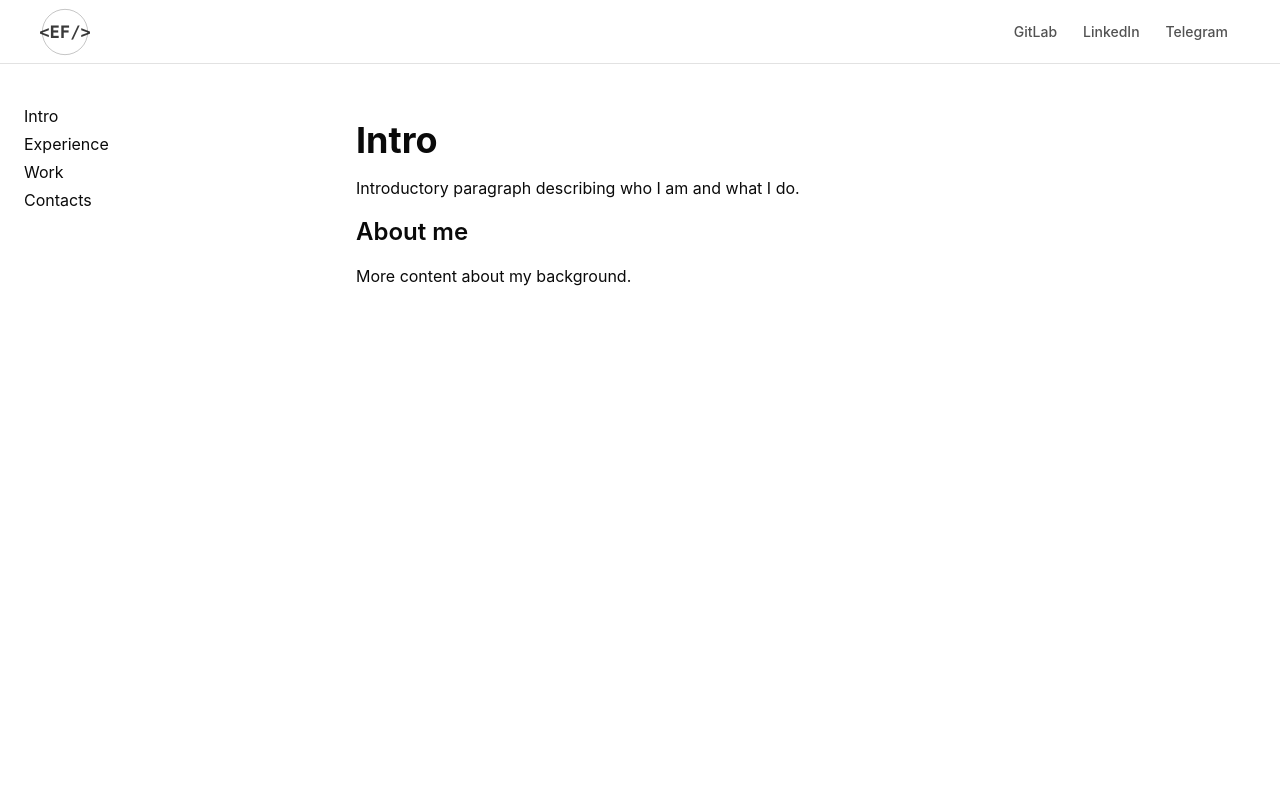
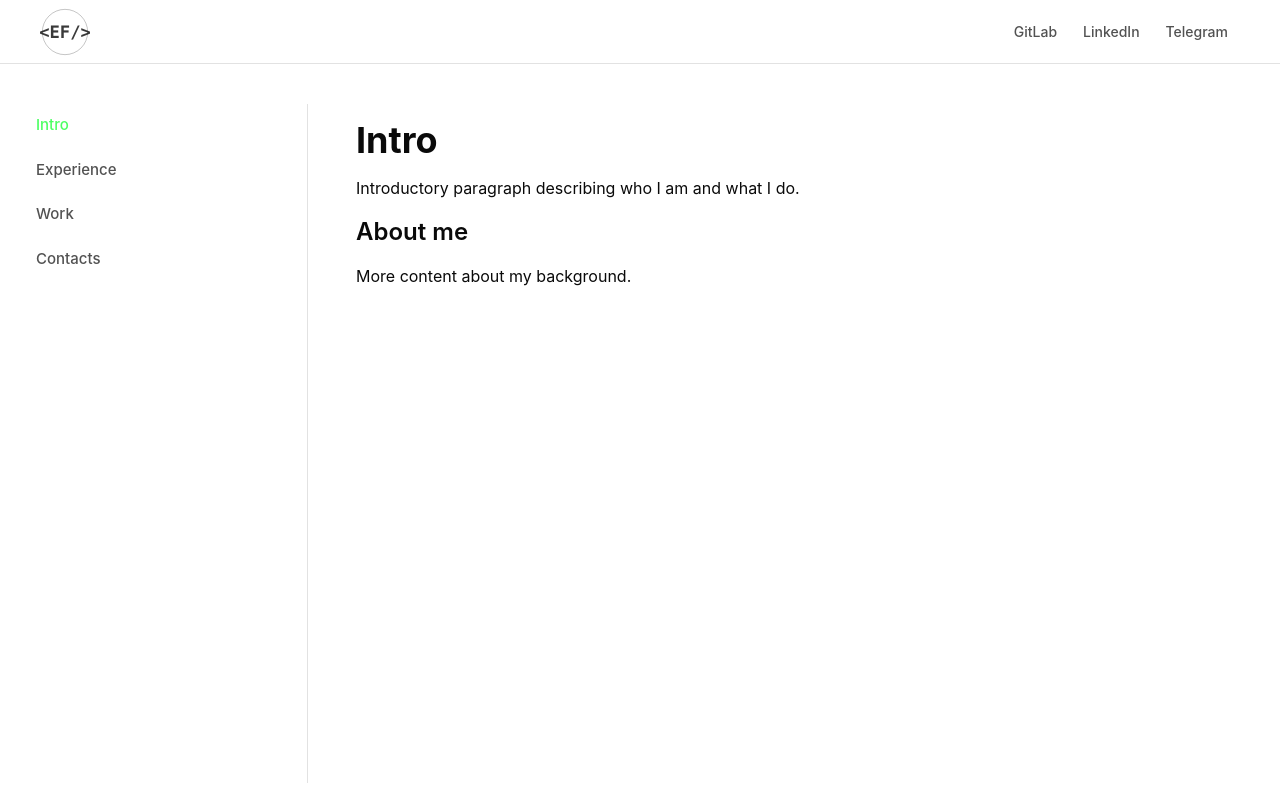
Before and after one commit to radiumfox/elenafisak.dev, a Next.js app: page / in a window 1280 px wide. Shown: the top 800 px of the page. Built offline with nearby package versions, Linux system fonts and the light colour scheme.

Commit message:
feat: style sidebar

```diff
--- a/src/app/globals.css
+++ b/src/app/globals.css
@@ -7,7 +7,7 @@
   --line: #e2e2e2;
   --muted: #525252;
   --faint: #707070;
-  --accent: #ff1f8f;
+  --accent: #4cff63;
 }
 
 @theme inline {
@@ -30,7 +30,7 @@
     --line: #28282b;
     --muted: #a8a8a5;
     --faint: #80807e;
-    --accent: #ff2e97;
+    --accent: #3dff5e;
   }
 }
 
--- a/src/components/SidebarBase/SidebarBase.tsx
+++ b/src/components/SidebarBase/SidebarBase.tsx
@@ -11,10 +11,10 @@ interface SidebarBaseProps {
 
 export function SidebarBase({ links }: SidebarBaseProps) {
   return (
-    <aside className="sticky top-[121px] hidden h-[calc(100vh-121px)] w-[284px] shrink-0 flex-col justify-between lg:flex">
+    <aside className="sticky top-[121px] hidden h-[calc(100vh-121px)] w-[284px] shrink-0 flex-col justify-between border-r border-line pr-6 lg:flex">
       <div>
-        <nav className="flex h-[calc(100vh-260px)] flex-col overflow-y-scroll pb-4 pr-2">
-          <ul className="space-y-1">
+        <nav className="flex flex-col overflow-y-scroll pb-4">
+          <ul className="space-y-0.5">
             {links.map((link) => (
               <SidebarBaseLink key={link.label} href={link.href}>
                 {link.label}
--- a/src/components/SidebarBase/SidebarBaseLink.tsx
+++ b/src/components/SidebarBase/SidebarBaseLink.tsx
@@ -1,5 +1,8 @@
+'use client';
+
 import type { ReactNode } from 'react';
 import Link from 'next/link';
+import { usePathname } from 'next/navigation';
 
 interface SidebarBaseLinkProps {
   href?: string;
@@ -7,10 +10,23 @@ interface SidebarBaseLinkProps {
 }
 
 export function SidebarBaseLink({ href, children }: SidebarBaseLinkProps) {
+  const pathname = usePathname();
+  const active = href !== undefined && pathname === href;
+
   if (href) {
     return (
       <li>
-        <Link href={href}>{children}</Link>
+        <Link
+          href={href}
+          aria-current={active ? 'page' : undefined}
+          className={`block rounded-lg px-3 py-2.5 text-[15px] font-medium transition-colors ${
+            active
+              ? 'text-accent'
+              : 'text-muted hover:bg-subtle hover:text-foreground'
+          }`}
+        >
+          {children}
+        </Link>
       </li>
     );
   }
```
